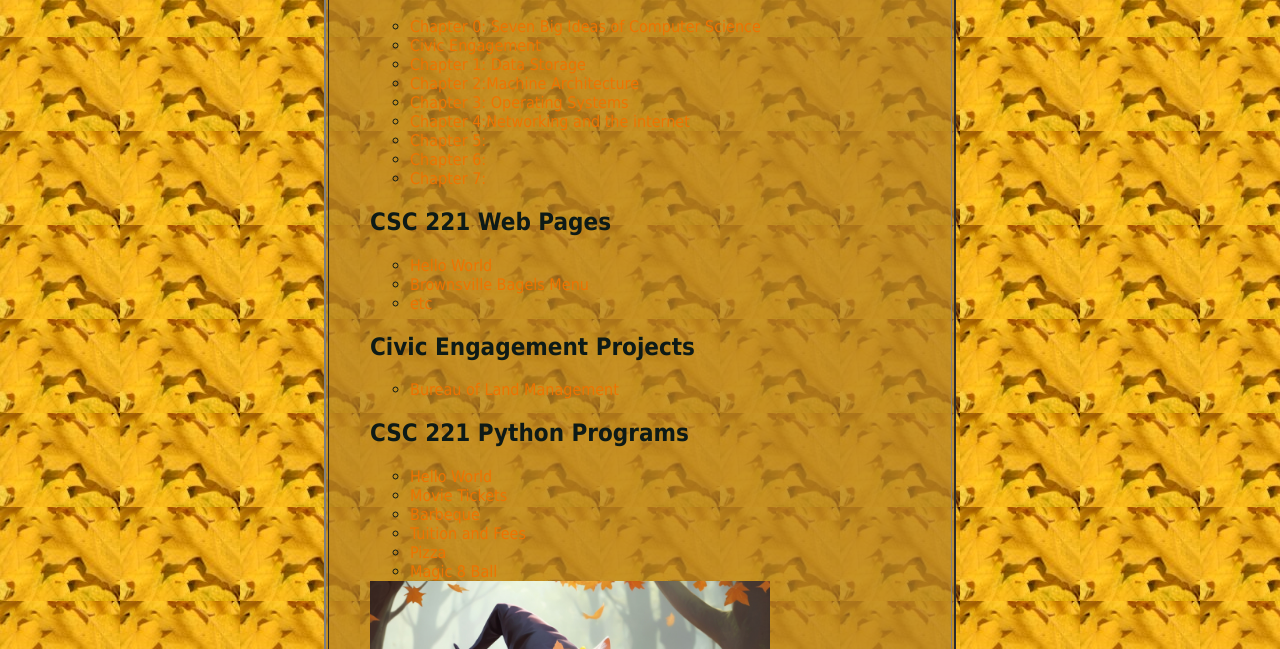
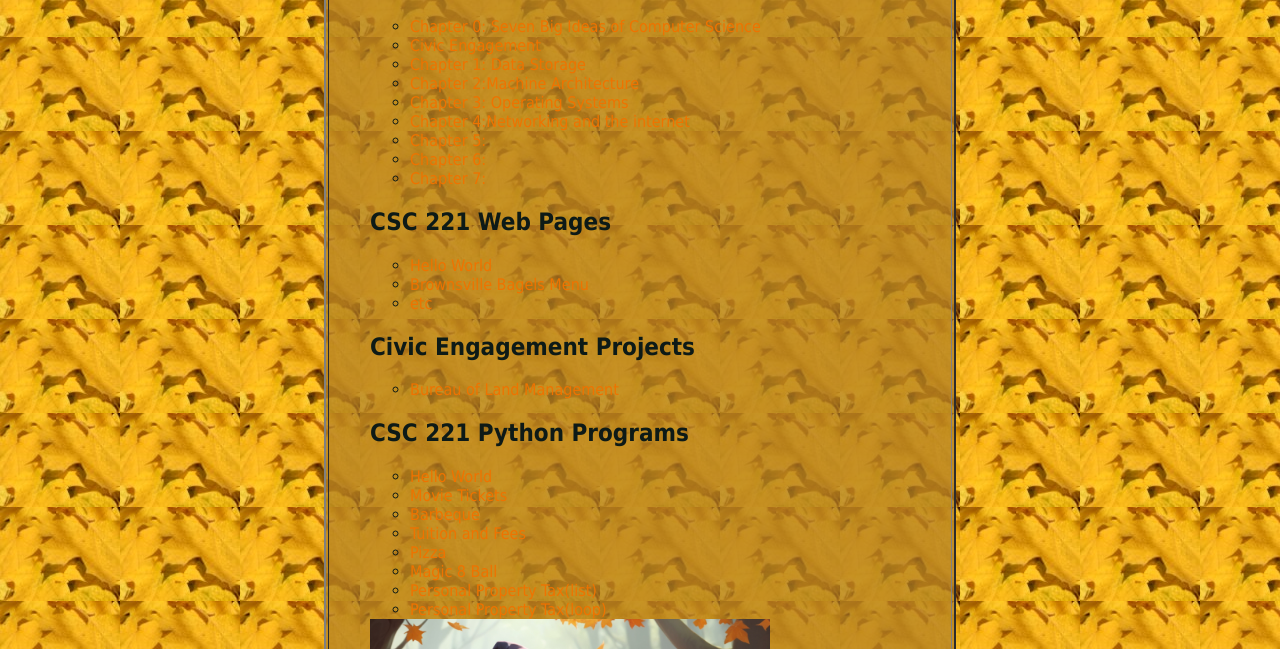
Before and after one commit to aidanshanks-pvcc/aidanshanks-pvcc.github.io, a plain HTML site: page index.html in a window 1280 px wide. Shown: the part 151-800 px from the top of the page. Drawn offline with Linux system fonts and the light colour scheme.

Commit message:
Update index.html

```diff
--- a/index.html
+++ b/index.html
@@ -57,6 +57,8 @@
             <li><a href = "tuition.py">Tuition and Fees</a></li>
             <li><a href = "pizza.py">Pizza</a></li>
             <li><a href = "8ball.py">Magic 8 Ball</a></li>
+            <li><a href = "pptlist.py">Personal Property Tax(list)</a></li>
+            <li><a href = "pptloop.py">Personal Property Tax(loop)</a></li>
         </ul>
         <img src = "Images/myindeximage.jpg" width ="400" />
     </ul>
```
